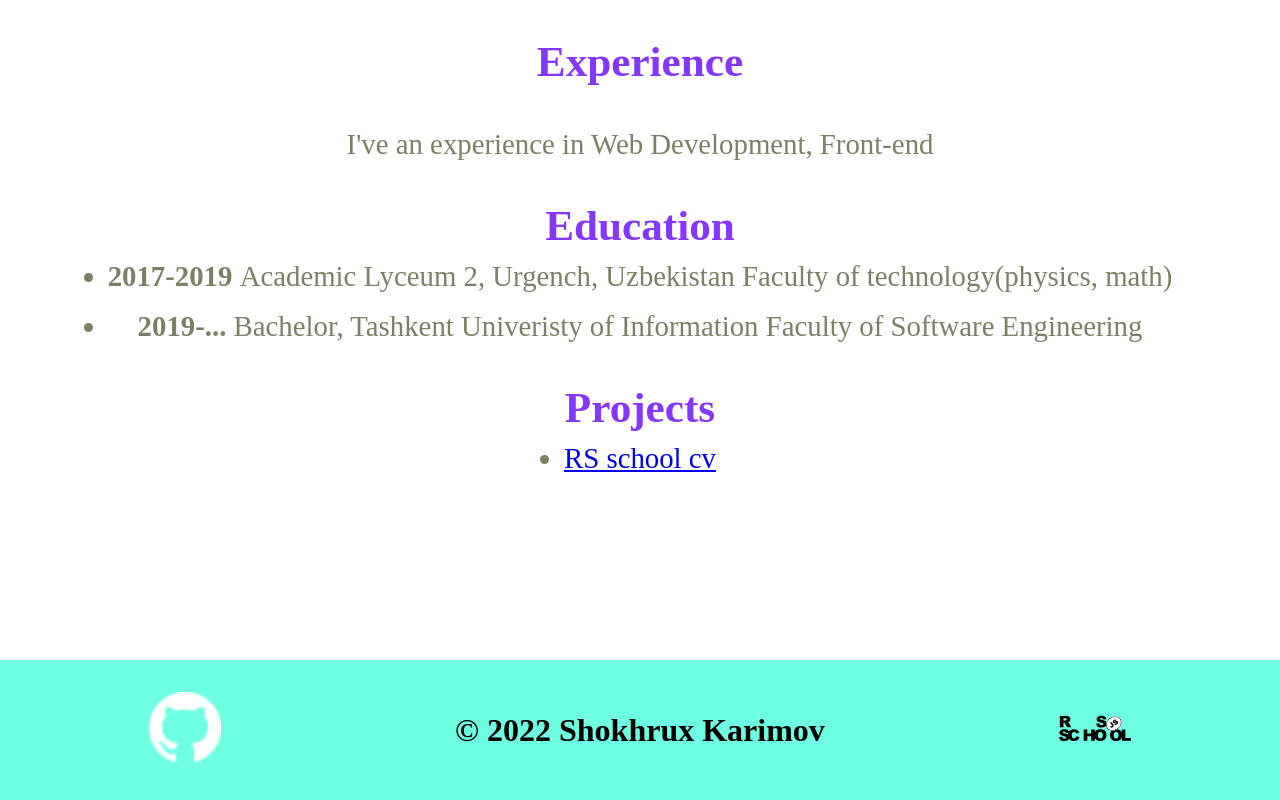
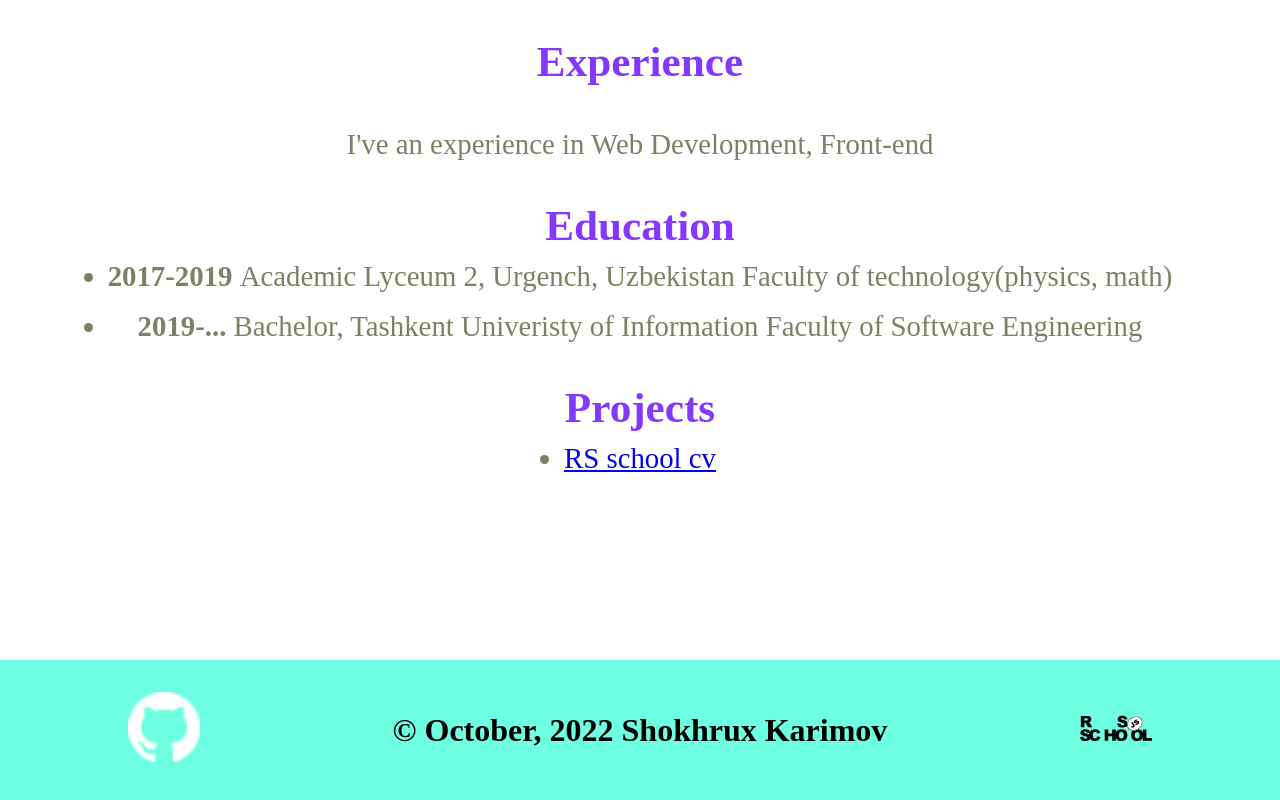
Before and after one commit to shokhrukh1212/rsschool-cv, a plain HTML site: page index.html in a window 1280 px wide. Shown: the part 2624-3424 px from the top of the page. Drawn offline with Linux system fonts and the light colour scheme.

Commit message:
feat: adding month

```diff
--- a/index.html
+++ b/index.html
@@ -76,7 +76,7 @@
    <a href="https://github.com/shokhrukh1212" target="_blank">
      <img src="github-icon.png" class="github-icon" alt="Git hub icon">
    </a>
-   <p class="copyright">© 2022 Shokhrux Karimov</p>
+   <p class="copyright">© October, 2022 Shokhrux Karimov</p>
    <a href="https://rs.school/js-en/" target="_blank">
      <img class="rs-course" src="rs_school_js.svg" alt="JS RS Course">
    </a>
```
